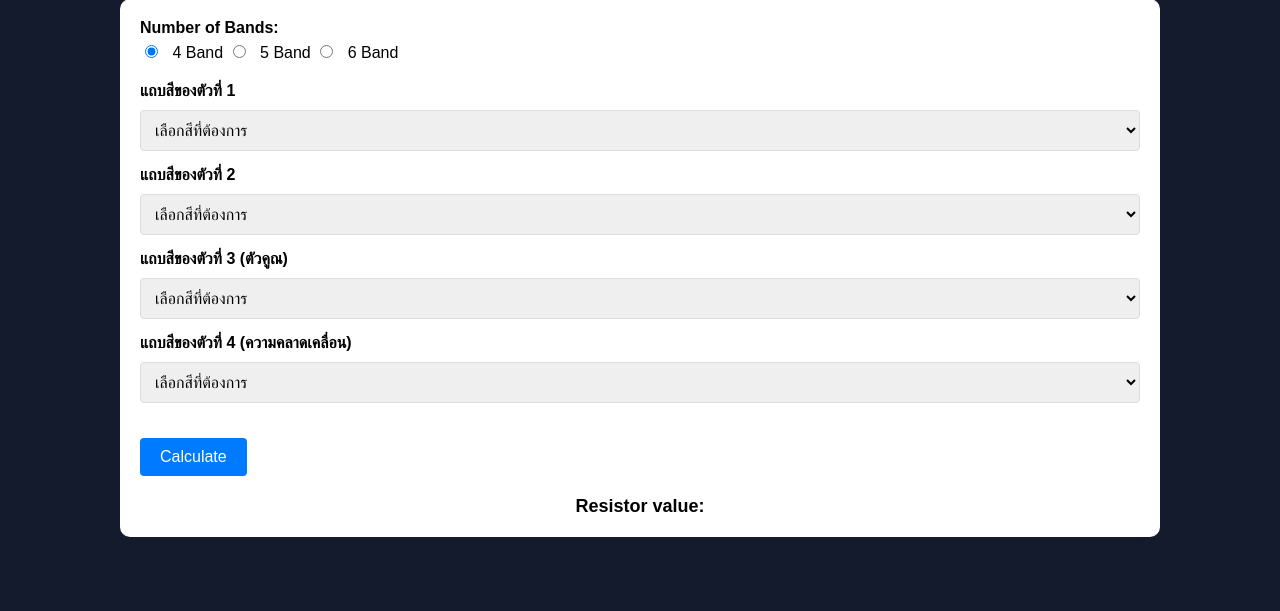
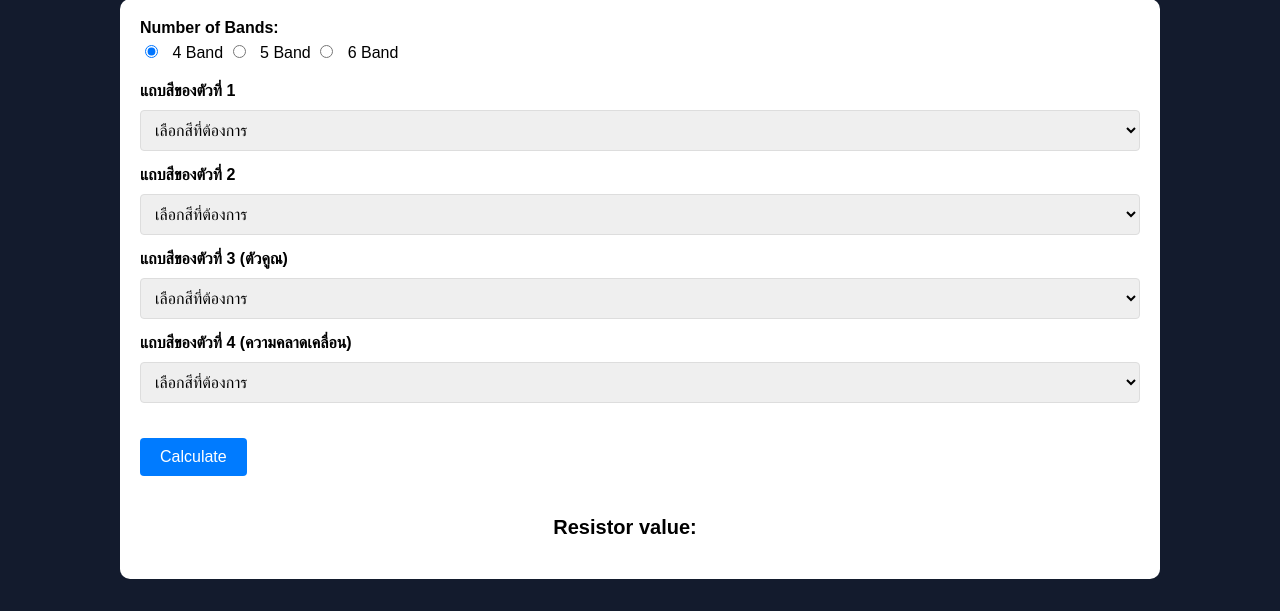
Before and after one commit to cmosnato/server-pro, a PHP site: page /body.html in a window 1280 px wide. Shown: the part 189-800 px from the top of the page. Run offline with PHP 8.4, Linux system fonts and the light colour scheme.

Commit message:
แก้ไขHW5

```diff
--- a/hw5/body.html
+++ b/hw5/body.html
@@ -136,8 +136,10 @@
         <div>
             <button onclick="calR()">Calculate</button>
         </div>
-
-        <div id="resistor-value">Resistor value: </div>
+        <div class="result">
+            <h3>Resistor value: </h3>
+            <div id="resistor-value"></div>
+        </div>
     </div>
 
     <script>
--- a/hw5/style.css
+++ b/hw5/style.css
@@ -3,6 +3,10 @@ body {
     background-color: #131b2d;
     margin: 0;
     padding: 0;
+}
+
+.hidden {
+    display: none;
 }
 
 .container {
@@ -13,12 +17,14 @@ body {
     border-radius: 10px;
     box-shadow: #ffffff;
 }
-header{
+
+header {
     background-color: #07115c;
     margin: 0;
     padding: 20px;
 
 }
+
 header h1 {
     color: #ffffff;
     text-align: center;
@@ -55,7 +61,8 @@ header h2 {
     font-size: medium;
 
 }
-.form select option{
+
+.form select option {
     background-color: rgb(105, 149, 199);
 }
 
@@ -74,13 +81,21 @@ button:hover {
     background-color: #345271;
 }
 
-#resistor-value {
-    font-size: 18px;
-    font-weight: bold;
+.result {
+    display: flex;
+    align-items: center;
+    justify-content: center;
     margin-top: 20px;
-    text-align: center;
 }
 
-.hidden {
-    display: none;
+.result h3 {
+    font-size: 20px;
+    font-weight: bold;
+    margin-right: 30px;
 }
+
+.result #resistor-value {
+    font-size: 20px;
+    font-weight: bold;
+    color: #b31515;
+}
```
